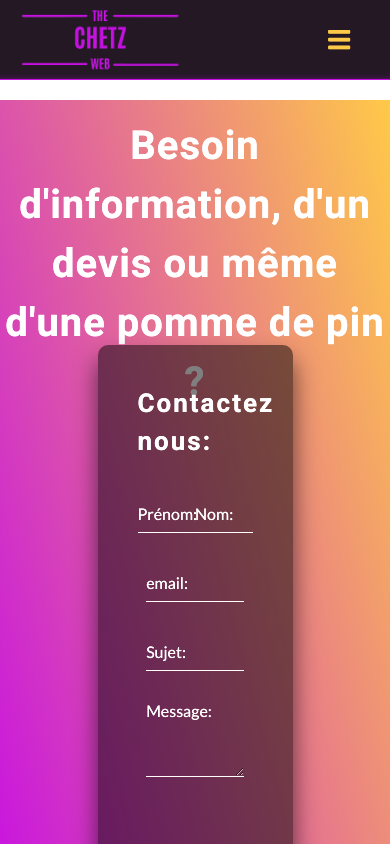
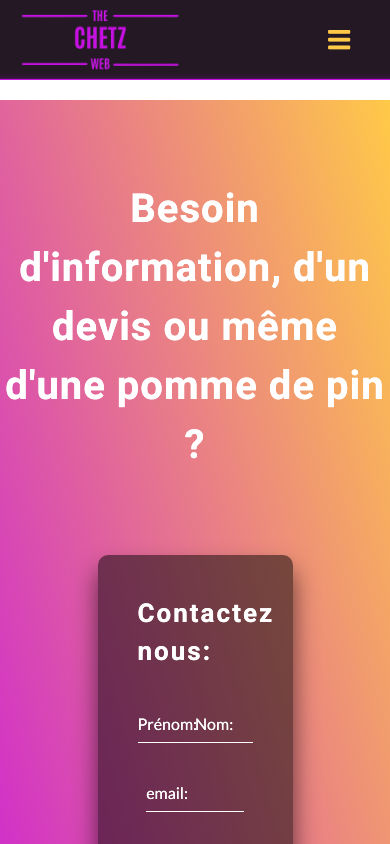
Before and after one commit to lolonai/chetz-web, a React (Create React App) app: page /contact in a window 390 px wide. Shown: the top 844 px of the page. Built offline with nearby package versions, Linux system fonts and the light colour scheme.

Commit message:
responsive contact form part 1

```diff
--- a/src/Styles/component/Accueil.scss
+++ b/src/Styles/component/Accueil.scss
@@ -16,7 +16,7 @@
     display: flex;
     justify-content: space-around;
     align-items: center;
-    width: 60%;
+    width: 70%;
     height: 50vh;
     .card-title {
       width: 62rem;
--- a/src/Styles/component/Contact.scss
+++ b/src/Styles/component/Contact.scss
@@ -4,7 +4,6 @@
   display: flex;
   flex-direction: column;
   align-items: center;
-  justify-content: space-around;
   top: 10rem;
   background: linear-gradient(
     75deg,
@@ -12,7 +11,6 @@
     rgba(255, 201, 72, 1) 100%
   );
   width: 100%;
-  height: 100%;
   overflow: hidden;
 
   h6 {
@@ -20,9 +18,8 @@
     font-size: 4rem;
     font-weight: 800;
     letter-spacing: 0.1rem;
-    margin: 0 0 -10rem;
+    margin: 8rem 0 8rem;
     font-family: Heebo, sans-serif;
-
     text-align: center;
   }
 
@@ -33,6 +30,7 @@
     box-sizing: border-box;
     box-shadow: 0 15px 25px rgba(0, 0, 0, 0.6);
     border-radius: 10px;
+    margin-bottom: 20rem;
     .inline-input {
       display: flex;
       justify-content: space-around;
--- /dev/null
+++ b/src/Styles/component/Media_Query/mq1024.scss
@@ -0,0 +1,12 @@
+@media all and (max-width: 1024px) {
+  .home-container {
+    .card-home {
+      p {
+        font-size: 3.8rem;
+      }
+      h6 {
+        font-size: 1.6rem;
+      }
+    }
+  }
+}
--- a/src/Styles/styles.scss
+++ b/src/Styles/styles.scss
@@ -10,3 +10,4 @@
 @import "./component/Tarif.scss";
 
 @import "./component/Media_Query/mq768.scss";
+@import "./component/Media_Query/mq1024.scss";
```
